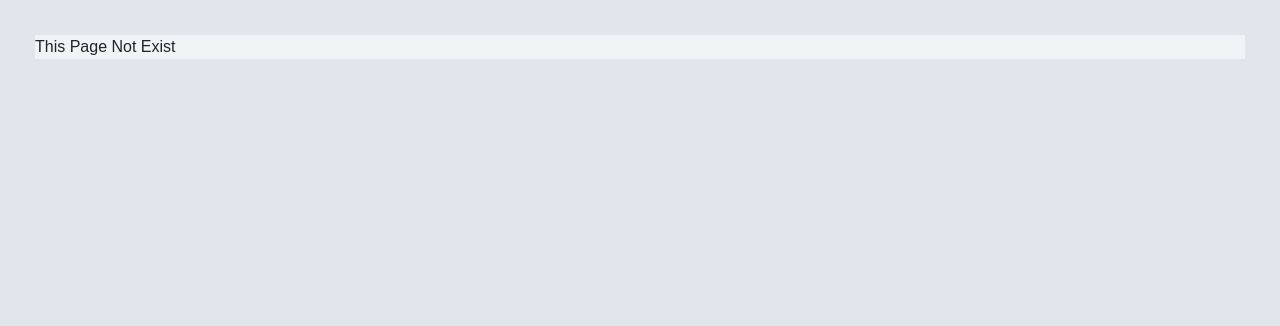
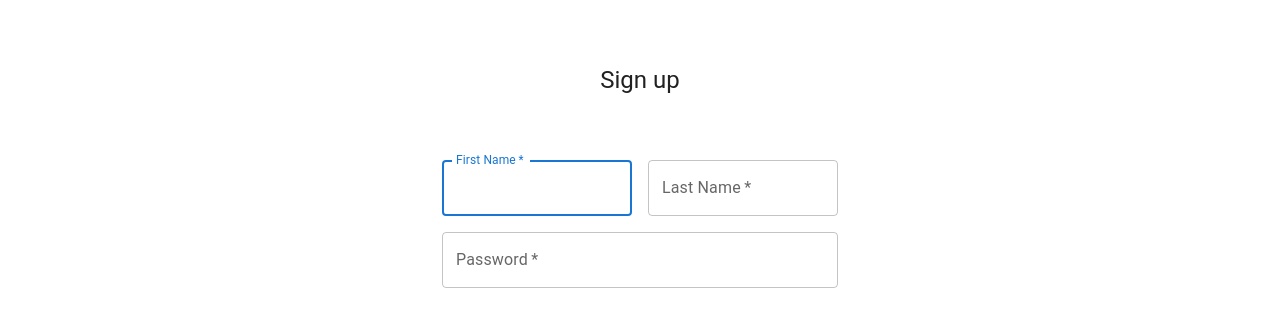
Before and after one commit to Heneros/mern-blog, a React (Create React App) app in the folder client/: page /registration in a window 1280 px wide. Shown: the top 326 px of the page. Built offline with nearby package versions, Linux system fonts and the light colour scheme.

Commit message:
material ui connected

```diff
--- a/client/package.json
+++ b/client/package.json
@@ -4,6 +4,10 @@
   "private": true,
   "dependencies": {
     "@apollo/client": "^3.7.2",
+    "@emotion/react": "^11.10.6",
+    "@emotion/styled": "^11.10.6",
+    "@mui/icons-material": "^5.11.9",
+    "@mui/material": "^5.11.10",
     "@reduxjs/toolkit": "^1.9.1",
     "@testing-library/jest-dom": "^5.16.5",
     "@testing-library/react": "^13.4.0",
--- a/client/src/App.js
+++ b/client/src/App.js
@@ -5,15 +5,17 @@ import HomePage from './pages/Homepage';
 
 
 import SinglePost from './pages/SinglePost';
+import Registration from './pages/Registration';
 import NotFound from './pages/NotFound';
 
 
 function App() {
   return (
     <>
-      <GlobalStyles />
+      {/* <GlobalStyles /> */}
       <Routes>
         <Route path="/" element={<HomePage />} />
+        <Route path="/registration" element={<Registration />} />
         <Route path="/posts/:id" element={<SinglePost />} />
         <Route path="*" element={<NotFound />} />
       </Routes>
--- a/client/src/components/Header.js
+++ b/client/src/components/Header.js
@@ -1,11 +1,28 @@
-import React from 'react'
-
+import * as React from 'react';
+import Box from '@mui/material/Box';
+import Avatar from '@mui/material/Avatar';
+import Menu from '@mui/material/Menu';
+import MenuItem from '@mui/material/MenuItem';
+import ListItemIcon from '@mui/material/ListItemIcon';
+import Divider from '@mui/material/Divider';
+import IconButton from '@mui/material/IconButton';
+import Typography from '@mui/material/Typography';
+import Tooltip from '@mui/material/Tooltip';
+import PersonAdd from '@mui/icons-material/PersonAdd';
+import Settings from '@mui/icons-material/Settings';
+import Logout from '@mui/icons-material/Logout';
+import { Link } from 'react-router-dom';
 
 
 function Header() {
     return (
         <>
-        Header
+            <Box sx={{ display: 'flex', textAlign: 'right', justifyContent: 'right' }}>
+                <Typography sx={{ minWidth: 100 }}>
+                    <Link to="/registration">Text 1</Link>
+                </Typography>
+                <Typography sx={{ minWidth: 100 }}>Text 2</Typography>
+            </Box>
         </>
     )
 }
--- /dev/null
+++ b/client/src/pages/Registration.js
@@ -0,0 +1,73 @@
+import React from 'react'
+import Avatar from '@mui/material/Avatar';
+import Button from '@mui/material/Button';
+import CssBaseline from '@mui/material/CssBaseline';
+import TextField from '@mui/material/TextField';
+import FormControlLabel from '@mui/material/FormControlLabel';
+import Checkbox from '@mui/material/Checkbox';
+import Link from '@mui/material/Link';
+import Grid from '@mui/material/Grid';
+import Box from '@mui/material/Box';
+import LockOutlinedIcon from '@mui/icons-material/LockOutlined';
+import Typography from '@mui/material/Typography';
+import Container from '@mui/material/Container';
+import { createTheme, ThemeProvider } from '@mui/material/styles';
+
+
+
+export default function Registration() {
+    return (
+        <>
+            <Container component="main" maxWidth="xs">
+                <CssBaseline />
+                <Box sx={{
+                    marginTop: 8,
+                    display: 'flex',
+                    justifyContent: 'center',
+                    flexDirection: 'column',
+                    alignItems: 'center'
+                }}>
+                    <Typography component="h1" variant="h5">
+                        Sign up
+                    </Typography>
+                    <Box component="form" sx={{ mt: 8 }}>
+                        <Grid container spacing={2}>
+                            <Grid item xs={12} sm={6}>
+                                <TextField
+                                    autoComplete="given-name"
+                                    name="firstName"
+                                    required
+                                    fullWidth
+                                    id="firstName"
+                                    label="First Name"
+                                    autoFocus
+                                />
+                            </Grid>
+                            <Grid item xs={12} sm={6}>
+                                <TextField
+                                    required
+                                    fullWidth
+                                    id="lastName"
+                                    label="Last Name"
+                                    name="lastName"
+                                    autoComplete="family-name"
+                                />
+                            </Grid>
+                            <Grid item xs={12}>
+                                <TextField
+                                    required
+                                    fullWidth
+                                    name="password"
+                                    label="Password"
+                                    type="password"
+                                    id="password"
+                                    autoComplete="new-password"
+                                />
+                            </Grid>
+                        </Grid>
+                    </Box>
+                </Box>
+            </Container>
+        </>
+    )
+}
```
Also changed, not shown: client/src/pages/Login.js (added), 1 other file (tests, documents, lock files or other folders).
